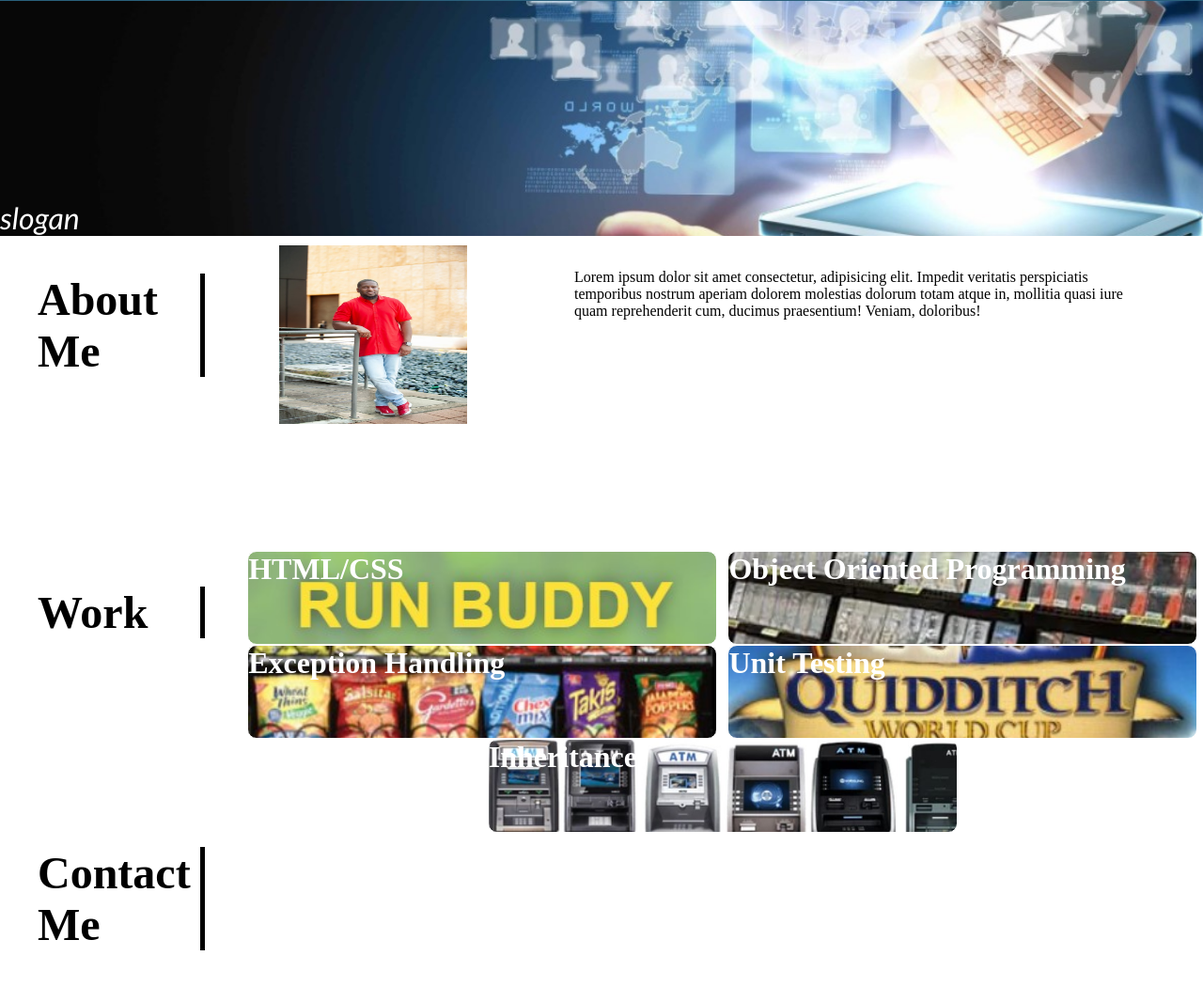
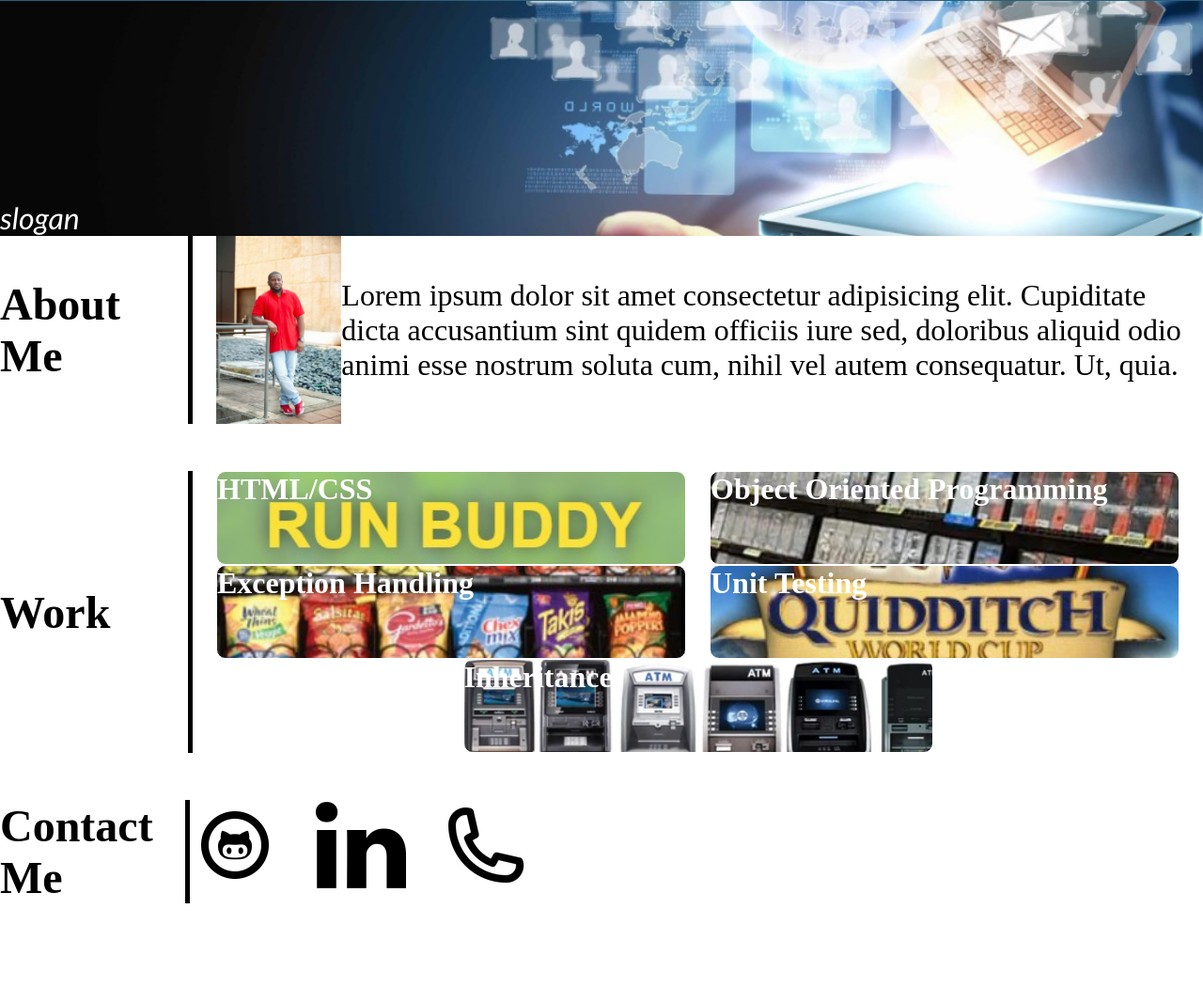
Before and after one commit to macpat83/Portfolio, a plain HTML site: page index.html in a window 1280 px wide. Shown: the part 96-1146 px from the top of the page at 94% size. After the commit the page ends 1057 px from the top, so only its background shows below. Drawn offline with Linux system fonts and the light colour scheme.

Commit message:
contact section

```diff
--- a/assets/css/style.css
+++ b/assets/css/style.css
@@ -74,63 +74,62 @@
     flex-wrap: wrap;
 }
 
-.sidebar {
-    flex: .65;
-    display: flex;
-    flex-direction: column;
-    justify-content: space-between;
-    padding:40px;
-    height: 800px;
+.bio {
+    display: inline-flex;
 }
 
-.content {
-    flex: 4;
-    background-color: #fff;
-    display: flex;
-    flex-wrap: wrap;
+.bio h2 {
+    display: inline-flex;
+    height: 100%;
+    align-items: center;
+    padding-right: 71.96px;
+}
+
+.bio img {
+    display: inline-flex;
+    width: 200px;
+    height: 200px;
 
 }
+
+.bio p {
+    display: inline-flex;
+    align-items: center;
+    font-size: 32px;
+
+}
+
+.aboutme {
+    display: inline-flex;
+    padding-left: 25px;
+
+}
+
+.projects {
+    display: inline-flex;
+    padding-top: 50px;
+}
+
+.projects h2 {
+    display: inline-flex;
+    height: 100%;
+    align-items: center;
+    padding-right: 82.65px;
+}
+
+.buttons {
+    display: inline-flex;
+    flex-wrap: wrap;
+    justify-content: space-evenly;
+}
+
+
+
 
 .section-title {
     font-size: 48px;
     border-right: 5px solid black;
-    padding-right: 10px;
-}
 
-.aboutme {
-    height: fit-content;
-}
-
-.content {
-    width: 900px;
-    margin: 0 auto 30px auto;
-    overflow: auto;
-    display: flex;
-    justify-content: space-around;
-  }
-
-.content img {
-    padding: 10px 0 0 0;
-   width: 200px;
-   height: 200px;
-   float: left;
-
-}
-
-.content p {
-  padding: 35px;
-  float: left;
-  width: 65%;
-
-}
-.work {
-    width: 100%;
-}
-
-.information {
-    display: flex;
-    flex-wrap: wrap;
-    justify-content: space-around;
 }
 
 .box {
@@ -142,7 +141,6 @@
     border-radius: 10px;
 
 }
-
 
 
 .box h3 {
@@ -169,3 +167,22 @@
 #bank-management {
     background-image: url("../images/atm-machine.jpg");
 }
+
+
+.socials {
+    display: inline-flex;
+    padding-top: 50px;
+}
+
+.socials h2 {
+    display: inline-flex;
+    height: 100%;
+    align-items: center;
+    padding-right: 30.82px;
+}
+
+.icons {
+    display: flex;
+    justify-content: space-between;
+    width: 100%;
+}
--- a/index.html
+++ b/index.html
@@ -42,32 +42,18 @@
 
         <main>
     <!--side bar-->
-    <aside class="sidebar">
-        <section id="about-me" class="side-column">
+    <section id="about-me" class="bio">
             <h2 class="section-title">About Me</h2>
+            <div class="aboutme">
+           <img src=".\assets\images\IMG_2632_.jpg" alt="McKinley">
+            <p>Lorem ipsum dolor sit amet consectetur adipisicing elit. Cupiditate dicta accusantium sint quidem officiis iure sed, doloribus aliquid odio animi esse nostrum soluta cum, nihil vel autem consequatur. Ut, quia.</p>
+    </div>
         </section>
 
-        <section id="work" class="side-column">
+        <section id="work" class="projects">
             <h2 class="section-title">Work</h2>
-        </section>
-
-        <section id="contact-me" class="side-column">
-            <h2 class="section-title">Contact Me</h2>
-    </aside>
-
-    <div class="content">
-        <div class="aboutme">
-        <article id="bio" class="information">
-            <img src=".\assets\images\IMG_2632_.jpg" alt="McKinley">
-            <p> Lorem ipsum dolor sit amet consectetur, adipisicing elit. Impedit veritatis perspiciatis temporibus nostrum aperiam dolorem molestias dolorum totam atque in, mollitia quasi iure quam reprehenderit cum, ducimus praesentium! Veniam, doloribus!</p>
-        </article>
-        </div>
-
-
-        <div class="work">
-            <article id="projects" class="information">
-
-                <a href="https://macpat83.github.io/run-buddy/">
+            <div class="buttons">
+            <a href="https://macpat83.github.io/run-buddy/">
                 <section id="run-buddy" class="box">
                     <div class="project-title"></div>
                     <h3>HTML/CSS</h3>
@@ -97,17 +83,26 @@
                     <h3>Inheritance</h3>
                 </section>
                 </a>
+            </div>
+        </section>
 
-            </article>
-        </div>
+        <section id="contact-me" class="socials">
+            <h2 class="section-title">Contact Me</h2>
+            <div class="icons">
 
-        <div>
-            <article id="contact-me" class="information">
+            <a href="https://github.com/macpat83">
+                <img src=".\assets\images\github (1).png" alt="github icon">
+              </a>
 
-            </article>
-        </div>
+              <a href="https://www.linkedin.com/in/mckinley-wiltz-567bb2170/">
+                <img src="assets\images\linkedin.png" alt="linkedin icon">
+              </a>
 
-    </div>
+
+                <a href="tel:2817438162"><img src=".\assets\images\phone.png"/>
+                  <span class="phonenumber">2817438162</span></a>
+                </div>
+        </section>
 
 </main>
 </body>
```
Also changed, not shown: assets/images/github (1).png (added), assets/images/linkedin.png (added), assets/images/phone.png (added).
